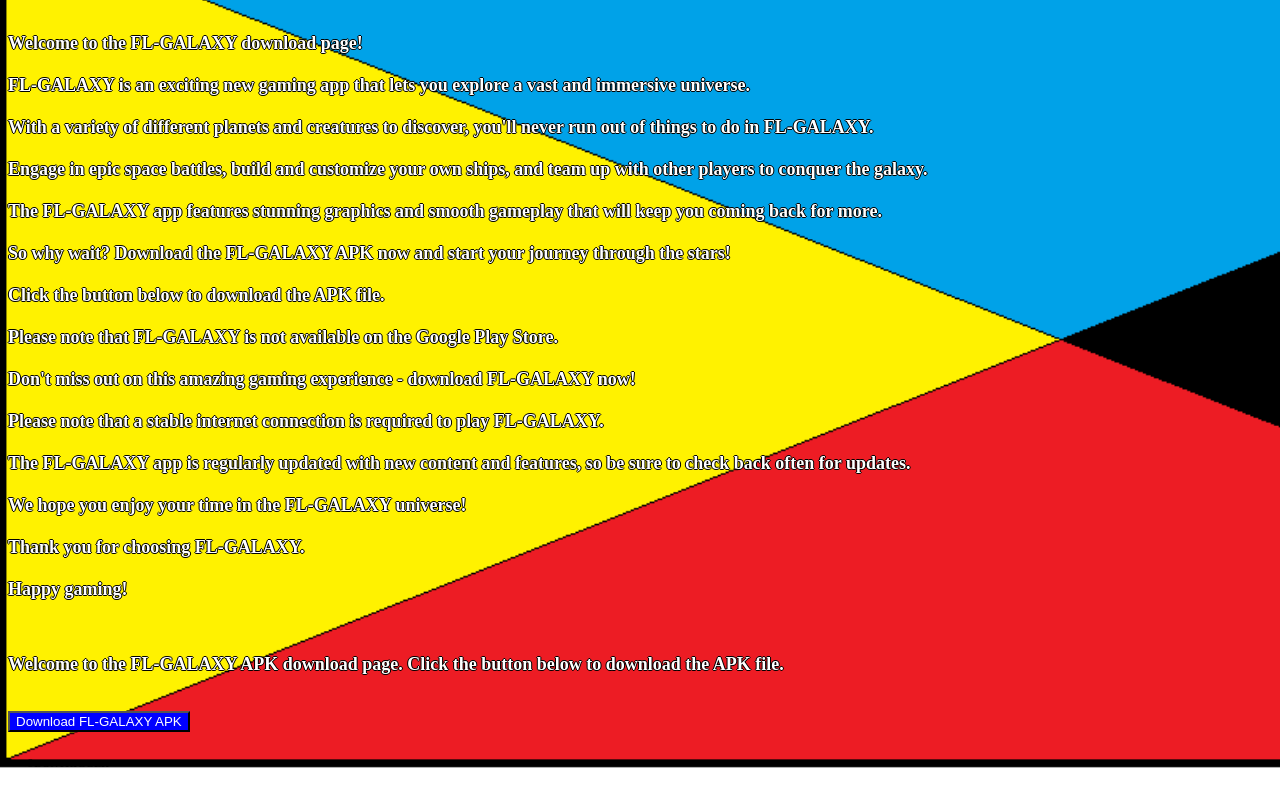
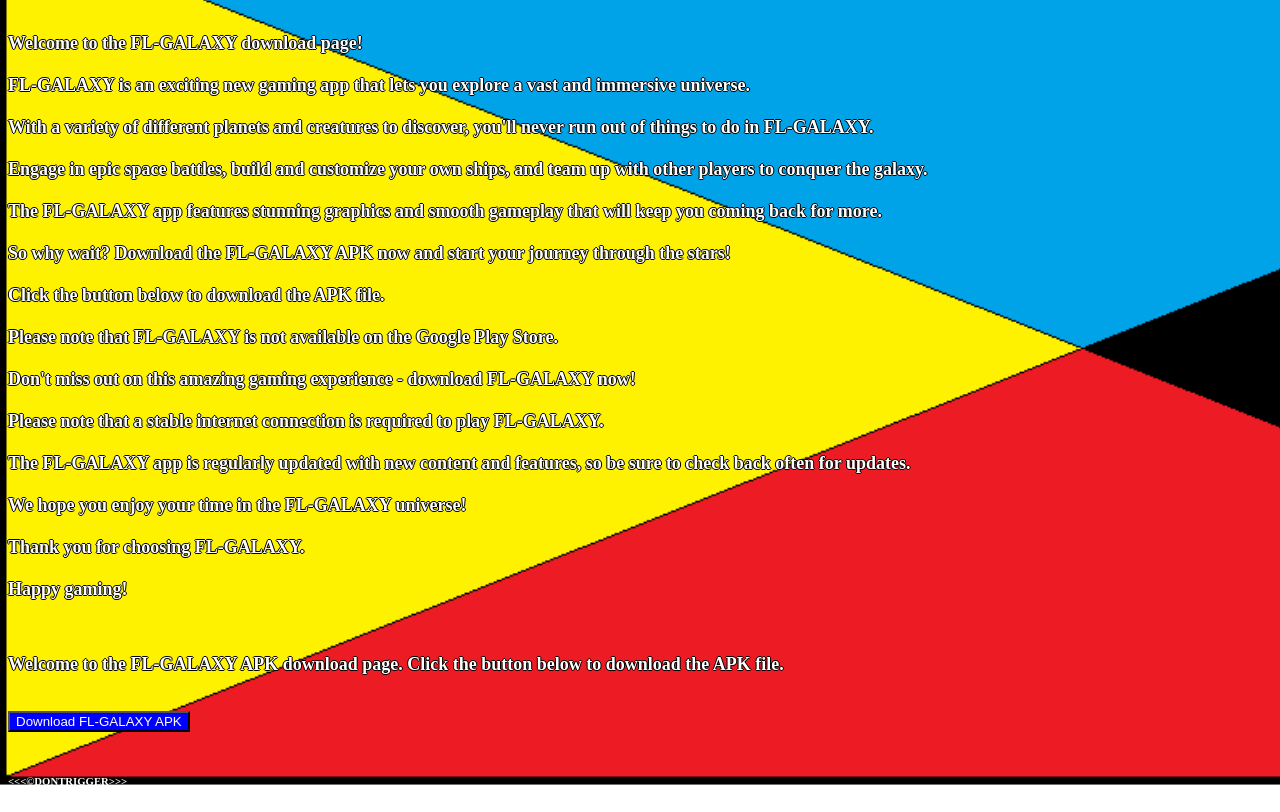
Before and after one commit to Worldwi/FL-GALAXY, a plain HTML site: page index.html in a window 1280 px wide. Shown: the part 88-900 px from the top of the page. Drawn offline with Linux system fonts and the light colour scheme.

Commit message:
Update index.html

```diff
--- a/index.html
+++ b/index.html
@@ -49,6 +49,11 @@
     </style>
       <meta http-equiv="Content-Type" content="text/html;charset=UTF-8">
       <title>FL-GALAXY</title>
+      <style>
+            .de {
+              color: white;
+            }
+          </style>
   </head>
   <body>
     <div class="banner">FL-GALAXY APK Download</div>
@@ -86,6 +91,8 @@
   <br>  <a href="/path/to/fl-galaxy.apk" download>
         <button class="download-button">Download FL-GALAXY APK</button>
       </a>
+    <div class="de">
  <br> <H6>  &lt;&lt;&lt;&copy;DONTRIGGER&gt;&gt;&gt;<H6>
+      </div>
   </body>
 </html>
```
